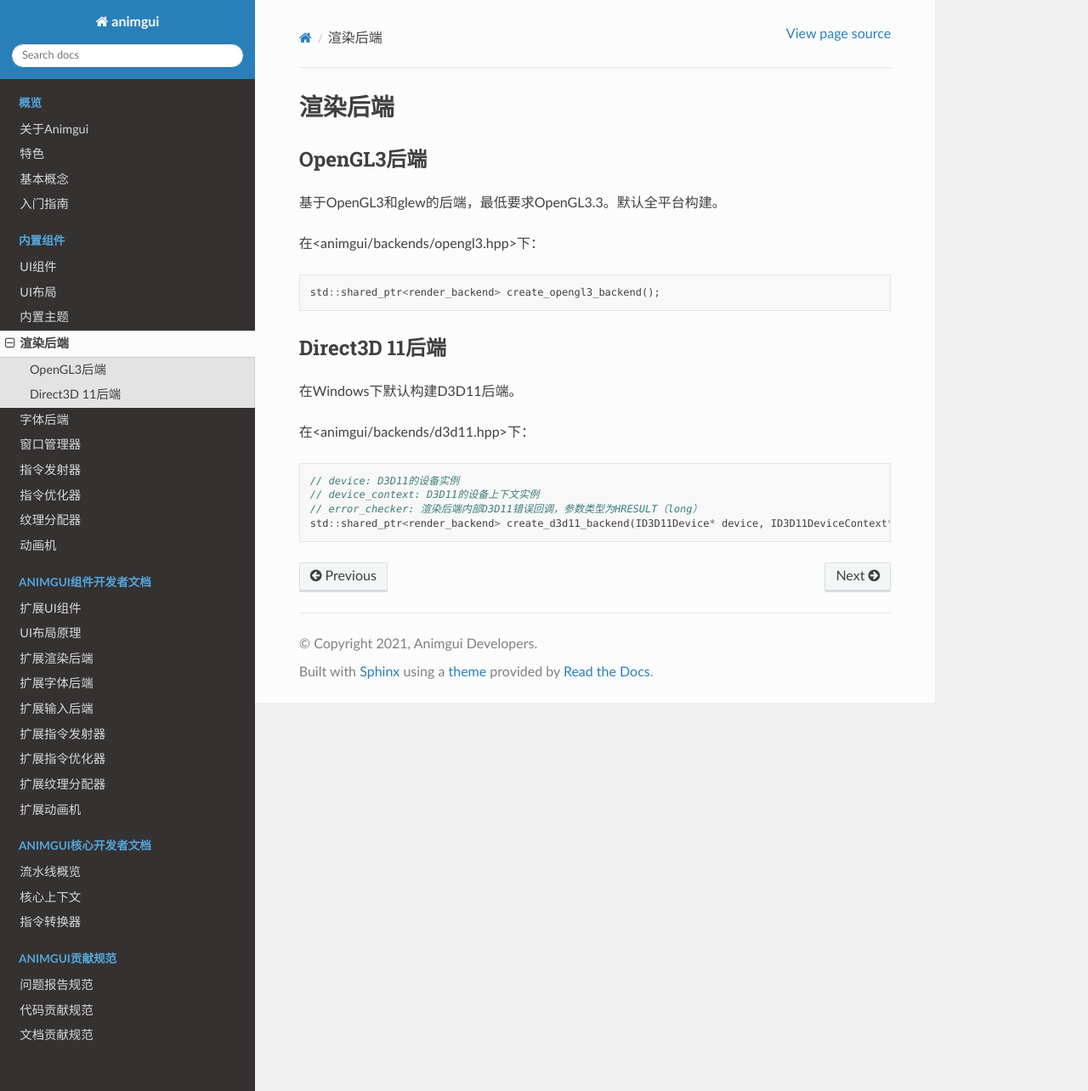
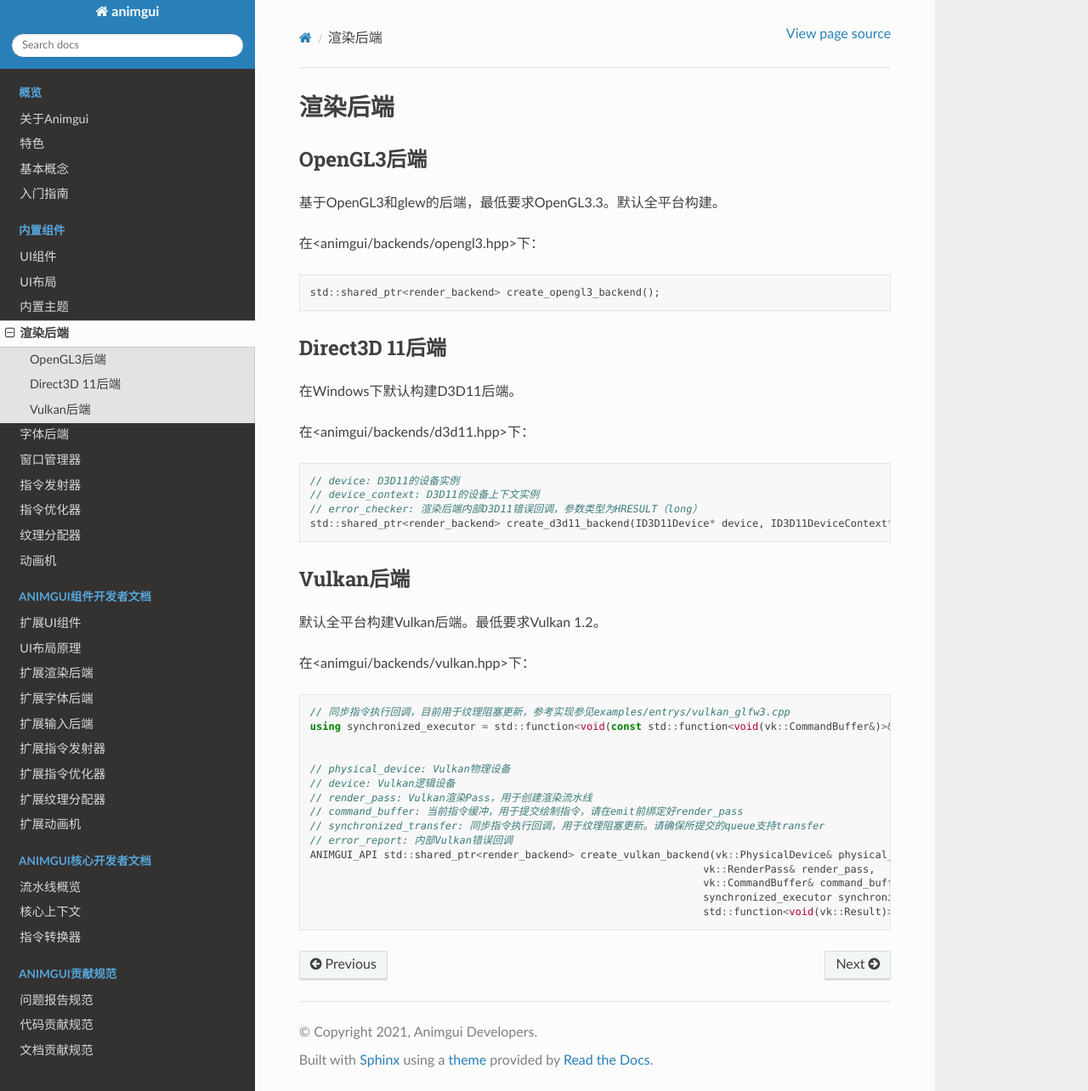
Before and after one commit to dtcxzyw/animgui, a Sphinx documentation site: the page built from docs/builtin/render_backends.rst, in a window 1280 px wide and 1284 px high. Shown: the whole window at 85% size. Built offline with Sphinx 7.4.7 and the Read the Docs theme 2.0.0, drawn with Linux system fonts in a browser that asks for light colours.

Commit message:
docs(render_backend): add documentation about Vulkan backend

```diff
--- a/docs/builtin/render_backends.rst
+++ b/docs/builtin/render_backends.rst
@@ -25,3 +25,28 @@ Direct3D 11后端
     // device_context: D3D11的设备上下文实例
     // error_checker: 渲染后端内部D3D11错误回调，参数类型为HRESULT（long）
     std::shared_ptr<render_backend> create_d3d11_backend(ID3D11Device* device, ID3D11DeviceContext* device_context, const std::function<void(long)>& error_checker);
+
+Vulkan后端
+-----------------------------------
+
+默认全平台构建Vulkan后端。最低要求Vulkan 1.2。
+
+在<animgui/backends/vulkan.hpp>下：
+
+.. code-block:: c++
+
+    // 同步指令执行回调，目前用于纹理阻塞更新，参考实现参见examples/entrys/vulkan_glfw3.cpp
+    using synchronized_executor = std::function<void(const std::function<void(vk::CommandBuffer&)>&)>;
+
+
+    // physical_device: Vulkan物理设备
+    // device: Vulkan逻辑设备
+    // render_pass: Vulkan渲染Pass，用于创建渲染流水线
+    // command_buffer: 当前指令缓冲，用于提交绘制指令，请在emit前绑定好render_pass
+    // synchronized_transfer: 同步指令执行回调，用于纹理阻塞更新。请确保所提交的queue支持transfer
+    // error_report: 内部Vulkan错误回调
+    ANIMGUI_API std::shared_ptr<render_backend> create_vulkan_backend(vk::PhysicalDevice& physical_device, vk::Device& device,
+                                                                    vk::RenderPass& render_pass,
+                                                                    vk::CommandBuffer& command_buffer,
+                                                                    synchronized_executor synchronized_transfer,
+                                                                    std::function<void(vk::Result)> error_report);
--- a/docs/plugin/command_optimizer.rst
+++ b/docs/plugin/command_optimizer.rst
@@ -13,7 +13,7 @@
         // size: 整个窗口的大小，用于辅助分块
         // src: 原渲染指令
         // 返回值: 返回优化后的渲染指令序列，注意不要使用src中不存在的图元
-        [[nodiscard]] virtual std::pmr::vector<command> optimize(uvec2 size, std::pmr::vector<command> src) const = 0;
+        [[nodiscard]] virtual command_queue optimize(uvec2 size, command_queue src) const = 0;
         // 返回指令优化器支持的图元类型
         [[nodiscard]] virtual primitive_type supported_primitives() const noexcept = 0;
     };
--- a/docs/plugin/emitter.rst
+++ b/docs/plugin/emitter.rst
@@ -18,7 +18,7 @@
         // style: 风格设置
         // font_callback: 用于渲染文字时动态加载文字
         // 返回值：返回渲染后端识别的command，有point/line/triangle/quad等类型
-        virtual std::pmr::vector<command> transform(vec2 size, span<operation> operations, const style& style,
+        virtual command_queue transform(vec2 size, span<operation> operations, const style& style,
                                                     const std::function<texture_region(font&, glyph_id)>& font_callback) = 0;
 
         // 计算图元所占的大小，用于计算布局
--- a/docs/plugin/render_backend.rst
+++ b/docs/plugin/render_backend.rst
@@ -1,6 +1,6 @@
 扩展渲染后端
 ===================================
 
-渲染后端API暂未稳定。故不提供文档。
+渲染后端API暂未稳定, 故不提供文档。
 
-具体示例可参考backends/opengl3.cpp。
+具体示例可参考backends/opengl3.cpp，backends/d3d11.cpp和backends/vulkan.cpp。
```
